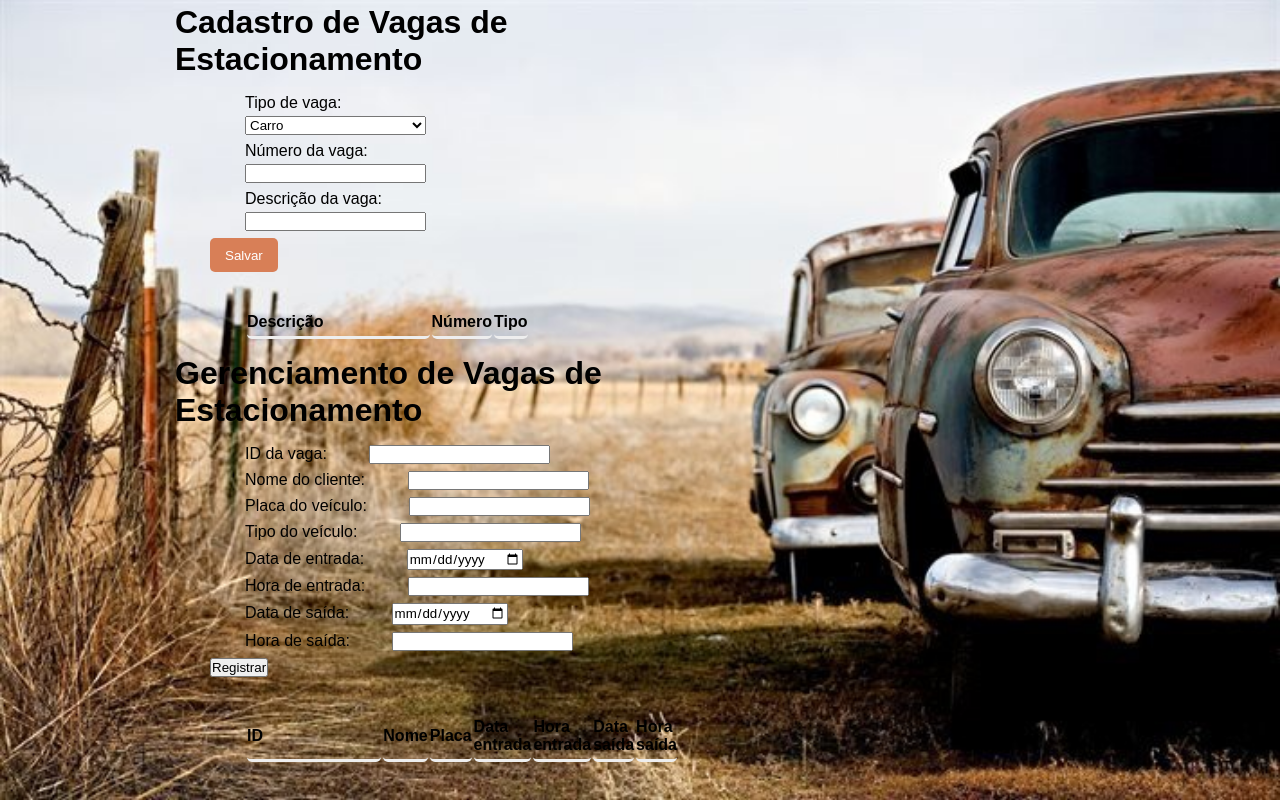
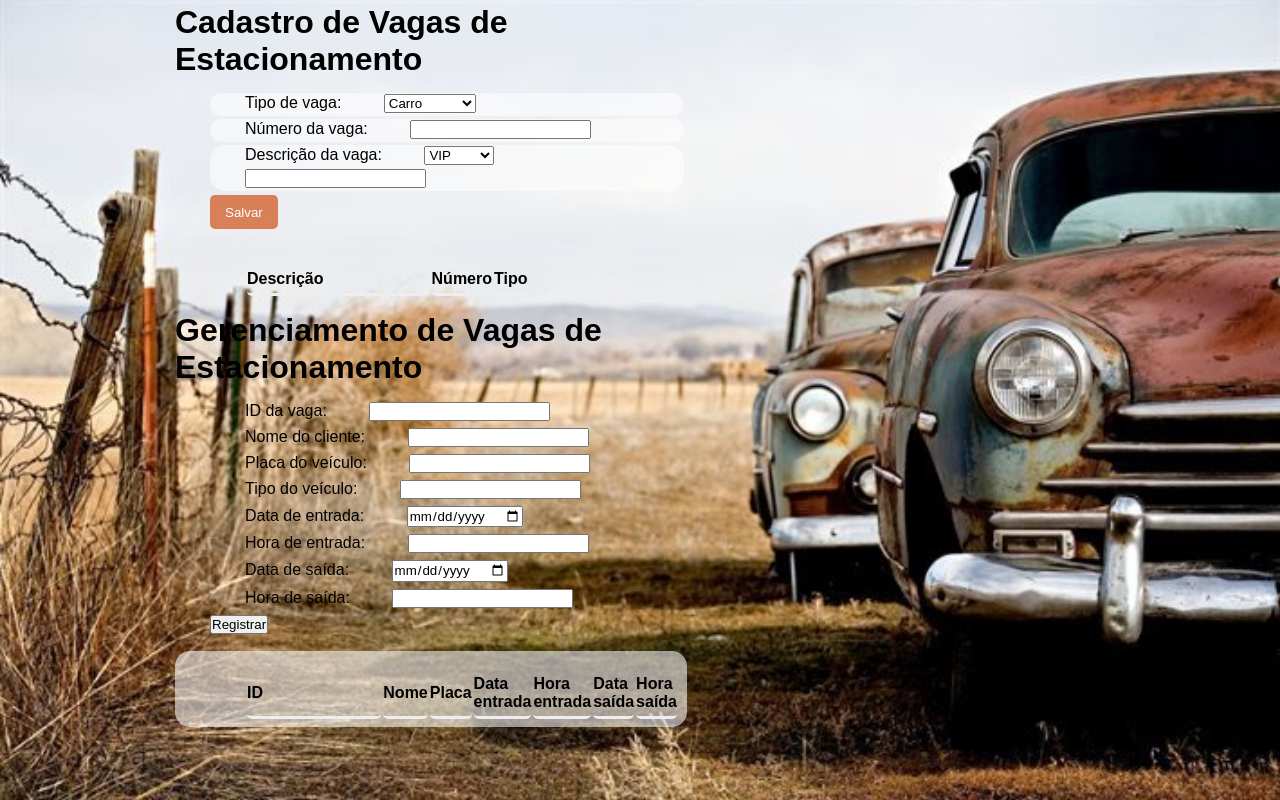
Before and after one commit to vagnervog/GerenciamentoDeVagasDeEstacionamento, a plain HTML site: page index.html in a window 1280 px wide. Drawn offline with Linux system fonts and the light colour scheme.

Commit message:
atualização

```diff
--- a/index.html
+++ b/index.html
@@ -27,6 +27,13 @@
         </div>
         <div class="divDescricao">
           <label for="descricao">Descrição da vaga:</label>
+          <!--acrecentar a opção de oferecer as opçoes de vaga(coberta, normal, etc...)-->
+          <select id="tipo" name="tipo">
+            <option value="VIP">VIP</option>
+            <option value="Normal">Normal</option>
+            <option value="Coberta">Coberta</option>
+          </select>
+
           <input type="text" id="descricao" name="descricao">
         </div>
        <button type="submit" id="btnSalvar">Salvar</button>
--- a/style.css
+++ b/style.css
@@ -54,8 +54,11 @@ body {
   }
 
   .divNumero, .divDescricao, .divTipo {
+    background-color: #fefefe94;
+    border-radius: 15px;
+    /*
     display: flex;
-    flex-direction: column;
+    flex-direction: column;*/
   }
 
   #form-vaga button {
@@ -117,3 +120,8 @@ body {
     width: 40px;
     text-align: left;
   }
+
+  .divTableReserva {
+    background-color: #fefefe94;
+    border-radius: 15px;
+}
```
